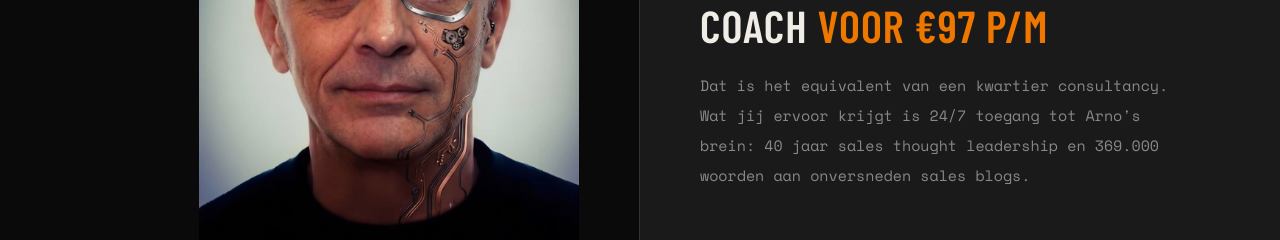
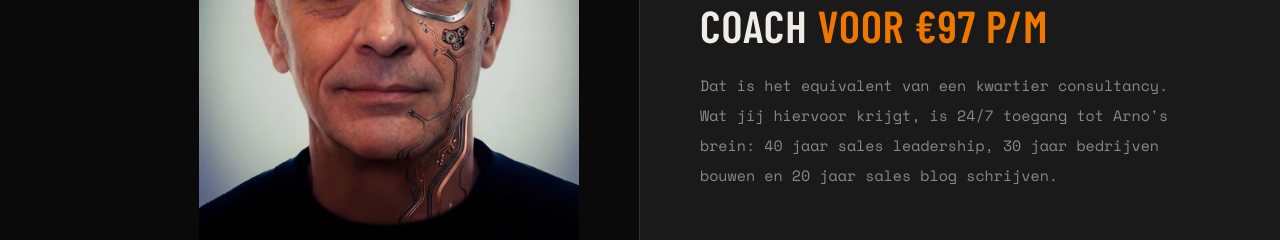
Before and after one commit to arnoceo-ops/arno-blog, a Next.js app: page /arnobot in a window 1280 px wide. Shown: the part 341-581 px from the top of the page. Built offline with nearby package versions, Linux system fonts and the light colour scheme; a web font is replaced by a local one.

Commit message:
content: intro body tekst bijgewerkt met 40/30/20 jaar

```diff
--- a/app/arnobot/page.tsx
+++ b/app/arnobot/page.tsx
@@ -223,7 +223,7 @@ export default function ArnoBotLandingPage() {
               Jouw Personal Sales<br />Coach <span style={{color:'#EE7700'}}>voor €97 p/m</span>
             </h2>
             <p className="subscribe-body">
-              Dat is het equivalent van een kwartier consultancy. Wat jij ervoor krijgt is 24/7 toegang tot Arno's brein: 40 jaar sales thought leadership en 369.000 woorden aan onversneden sales blogs.
+              Dat is het equivalent van een kwartier consultancy. Wat jij hiervoor krijgt, is 24/7 toegang tot Arno's brein: 40 jaar sales leadership, 30 jaar bedrijven bouwen en 20 jaar sales blog schrijven.
             </p>
           </div>
         </div>
```
